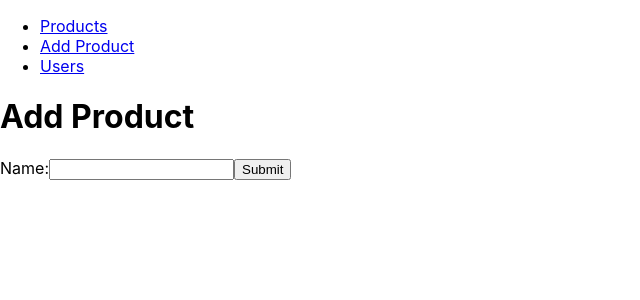
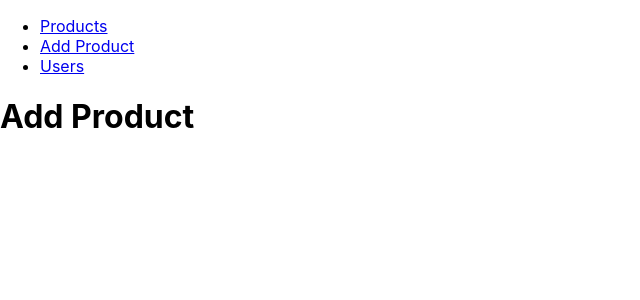
Before and after one commit to tuuk79/e-commerce, a React (Create React App) app: page /product-add in a window 1280 px wide. Shown: the top 300 px of the page, without its empty margins (0-640 px from the left). Built offline with nearby package versions, Linux system fonts and the light colour scheme.

Commit message:
Revert "added very basic form submission on product-add page"
This reverts commit cf5c30962877710145ccbb86dd355aa8d2acda60.

```diff
--- a/src/product/product-add.js
+++ b/src/product/product-add.js
@@ -1,34 +1,11 @@
 import React from 'react'
 
 class ProductAdd extends React.Component {
-	constructor(props) {
-		super(props);
-		this.state = { value: '' };
-
-		this.handleChange = this.handleChange.bind(this);
-		this.handleSubmit = this.handleSubmit.bind(this);
-	}
-
-	handleChange(event) {
-		this.setState({ value: event.target.value });
-	}
-
-	handleSubmit(event) {
-		alert('A name was submitted: ' + this.state.value);
-		event.preventDefault();
-	}
-
 	render() {
 		return (
 			<div>
 				<h1>Add Product</h1>
-				<form onSubmit={this.handleSubmit}>
-					<label>
-						Name:
-						<input type="text" value={this.state.value} onChange={this.handleChange} />
-					</label>
-					<input type="submit" value="Submit" />
-				</form>
+
 			</div>
 		);
 	}
```
